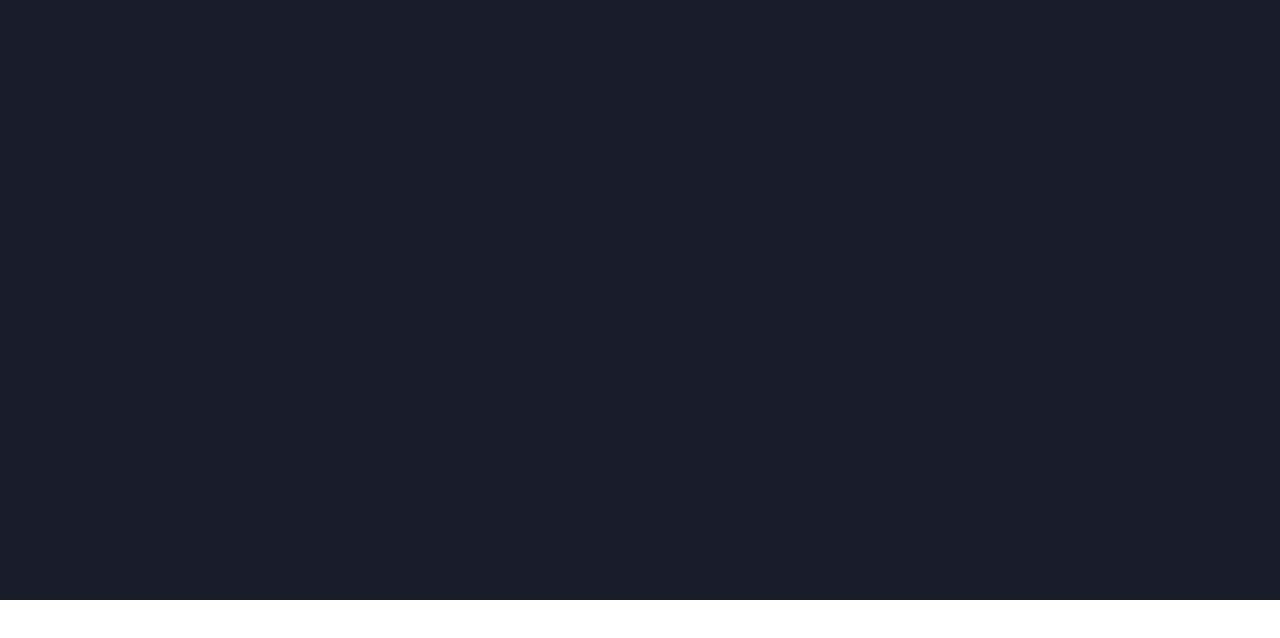
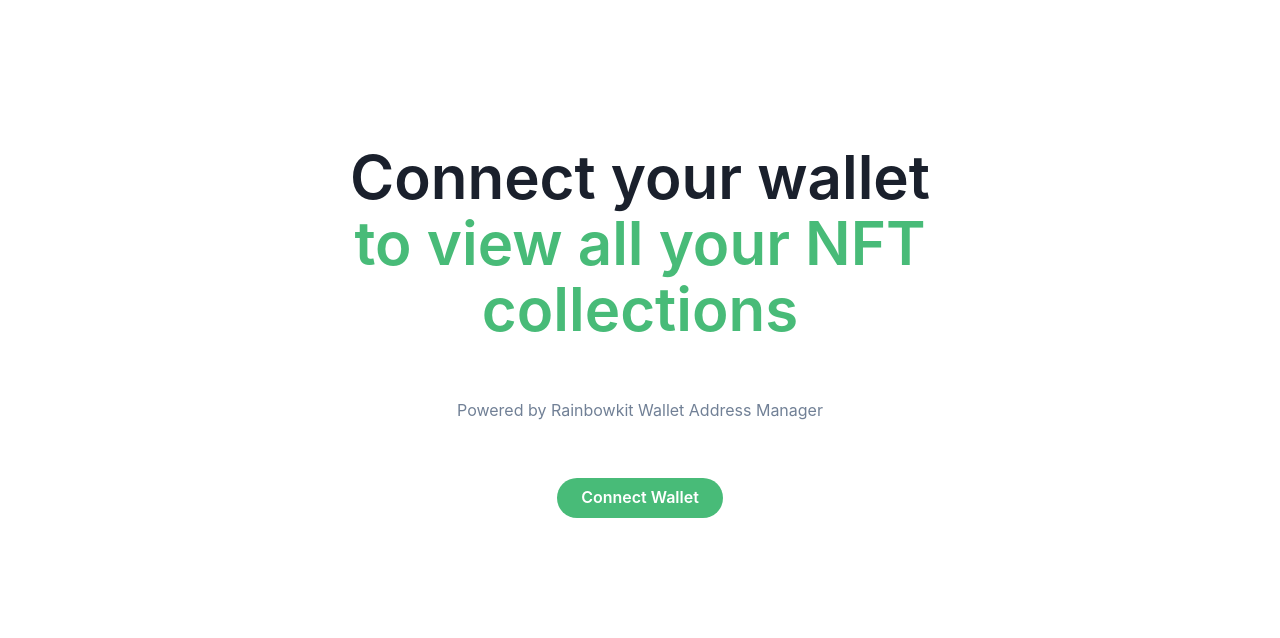
Before and after one commit to digitalsimboja/buildspace-lw3dao-polygon-subgraph, a Next.js app in the folder frontend/: page /Hero in a window 1280 px wide. Shown: the top 638 px of the page. Built offline with nearby package versions, Linux system fonts and the light colour scheme; what @rainbow-me/rainbowkit, wagmi would draw is missing.

Commit message:
Hero page updated

```diff
--- a/frontend/pages/Hero.js
+++ b/frontend/pages/Hero.js
@@ -1,12 +1,63 @@
-import styles from "../styles/Hero.module.css";
+import Head from 'next/head';
+import {
+  Box,
+  Heading,
+  Container,
+  Text,
+  Button,
+  Stack,
+  Icon,
+  useColorModeValue,
+  createIcon,
+} from '@chakra-ui/react';
 
-export default function Hero() {
-    return (
-        <div className={styles.main}>
-            <div className={styles.header}>
+export default function CallToActionWithAnnotation() {
+  return (
+    <>
+      <Head>
+        <link
+          href="https://fonts.googleapis.com/css2?family=Caveat:wght@700&display=swap"
+          rel="stylesheet"
+        />
+      </Head>
 
-            </div>
-
-        </div>
-    )
+      <Container maxW={'3xl'}>
+        <Stack
+          as={Box}
+          textAlign={'center'}
+          spacing={{ base: 8, md: 14 }}
+          py={{ base: 20, md: 36 }}>
+          <Heading
+            fontWeight={600}
+            fontSize={{ base: '2xl', sm: '4xl', md: '6xl' }}
+            lineHeight={'110%'}>
+            Connect your wallet<br />
+            <Text as={'span'} color={'green.400'}>
+              to view all your NFT collections
+            </Text>
+          </Heading>
+          <Text color={'gray.500'}>
+            Powered by Rainbowkit Wallet Address Manager
+          </Text>
+          <Stack
+            direction={'column'}
+            spacing={3}
+            align={'center'}
+            alignSelf={'center'}
+            position={'relative'}>
+            <Button
+              colorScheme={'green'}
+              bg={'green.400'}
+              rounded={'full'}
+              px={6}
+              _hover={{
+                bg: 'green.500',
+              }}>
+              Connect Wallet
+            </Button>
+          </Stack>
+        </Stack>
+      </Container>
+    </>
+  );
 }
--- a/frontend/styles/Hero.module.css
+++ b/frontend/styles/Hero.module.css
@@ -9,5 +9,5 @@
     display: flex;
     justify-content: center;
     align-items: center;
-    background-color: #181D29;
+
 }
```
